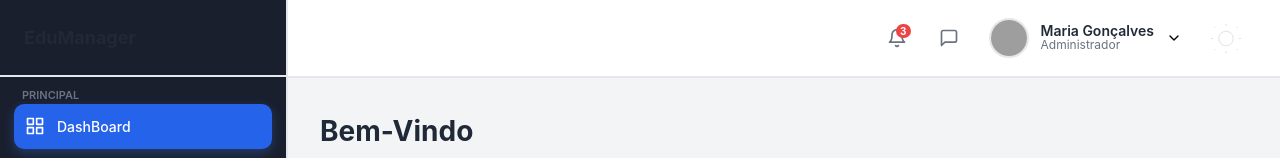
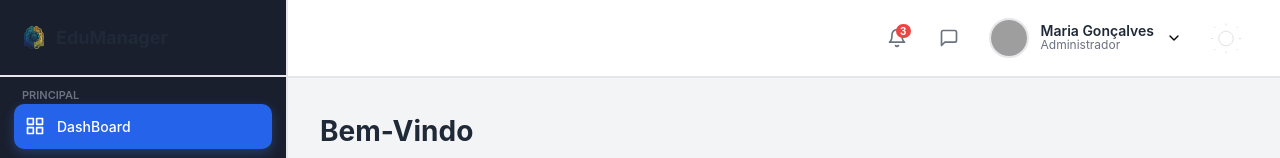
Before and after one commit to DevPeress/EduConnect-Web, a React (Vite) app: page /admin in a window 1280 px wide. Shown: the top 158 px of the page. Built offline with nearby package versions, Linux system fonts and the light colour scheme; grey boxes are pictures that could not be loaded.

Commit message:
Jogando aside como componente para requisitar em outras páginas

```diff
--- /dev/null
+++ b/src/components/Administracao/Aside/index.tsx
@@ -0,0 +1,21 @@
+import SidebarFooter from "../../SideBar-Footer";
+import NavBarAdmin from "../NavBar/NavBarAdmin";
+import Logo from '../../../../public/Logo.svg'
+
+const AsideAdmin = () => {
+  return (
+    <aside className="flex flex-col fixed h-full w-72 bg-(--bg-sidebar) border-r-2 border-(--border-color)">
+      <div className="px-6 py-6 border-b-2 border-(--border-color)">
+        <div className="flex items-center gap-3 text-[18px] font-bold text-(--text-primary)">
+            <img className="w-5" src={Logo} alt="" />
+          <span>EduManager</span>
+        </div>
+      </div>
+
+      <NavBarAdmin />
+      <SidebarFooter />
+    </aside>
+  );
+};
+
+export default AsideAdmin;
--- a/src/paginas/Administracao/Inicio/index.tsx
+++ b/src/paginas/Administracao/Inicio/index.tsx
@@ -1,9 +1,8 @@
 import { useState } from "react";
 import CardsAdmin from "../../../components/Administracao/CardsAdmin";
-import NavBarAdmin from "../../../components/Administracao/NavBar/NavBarAdmin";
 import Header from "../../../components/Header";
-import SidebarFooter from "../../../components/SideBar-Footer";
 import type { CardsAdminType } from "../../../types/types";
+import AsideAdmin from "../../../components/Administracao/Aside";
 
 const InicioAdm = () => {
   const [dados] = useState<CardsAdminType[]>([
@@ -15,16 +14,7 @@ const InicioAdm = () => {
 
   return (
     <div className="flex min-h-full overflow-hidden">
-      <aside className="flex flex-col fixed h-full w-72 bg-(--bg-sidebar) border-r-2 border-(--border-color)">
-        <div className="px-6 py-6 border-b-2 border-(--border-color)">
-          <div className="flex items-center gap-3 text-[18px] font-bold text-(--text-primary)">
-            <span>EduManager</span>
-          </div>
-        </div>
-
-        <NavBarAdmin />
-        <SidebarFooter />
-      </aside>
+      <AsideAdmin />
 
       <main className="flex-1 ml-72 flex flex-col bg-(--bg-body)">
         <Header />
```
